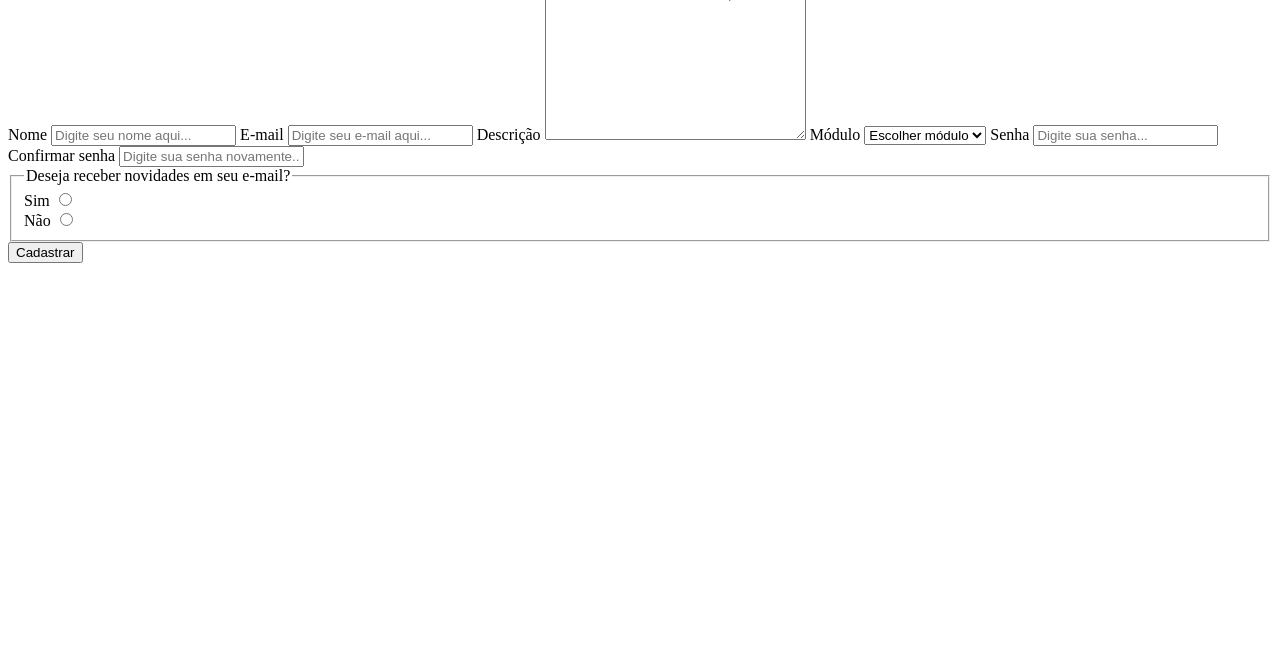
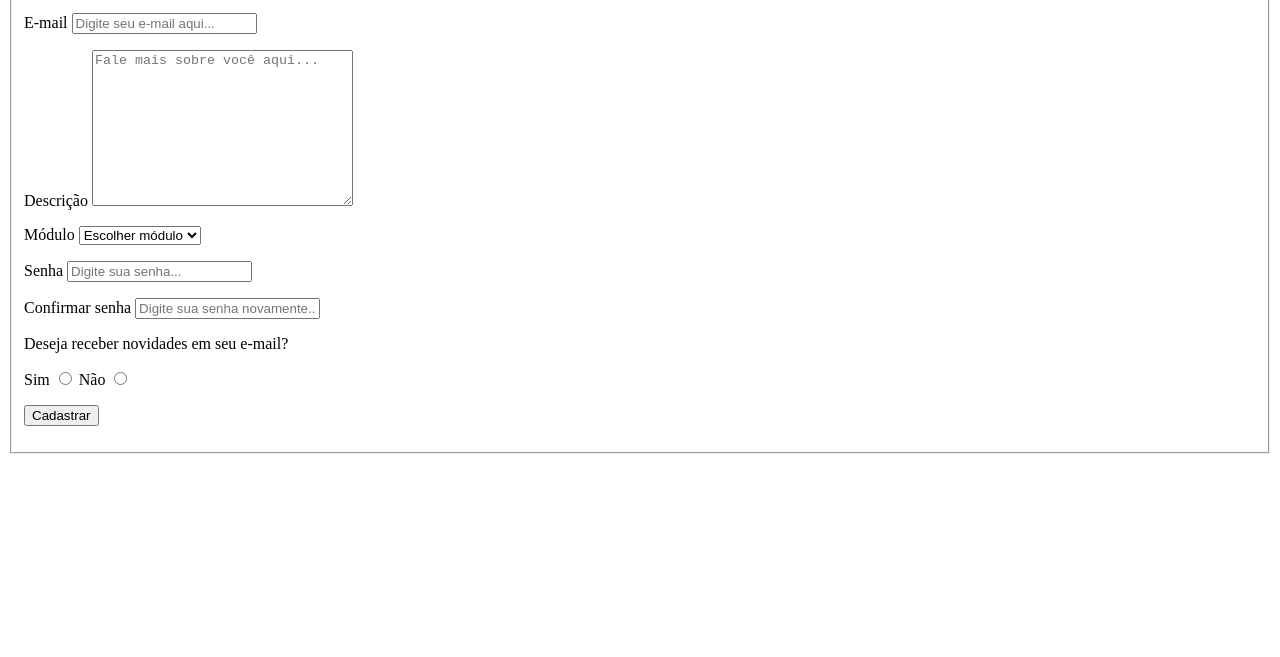
Before and after one commit to yurimotaa/formulario_kenzie_refazendo, a plain HTML site: page index.html in a window 1280 px wide. Shown: the part 143-800 px from the top of the page. Drawn offline with Linux system fonts and the light colour scheme.

Commit message:
organizando

```diff
--- a/index.html
+++ b/index.html
@@ -9,25 +9,26 @@
     <main>
         <header>
                 <h1>Formulário de inscrição</h1>
-                <h2>Preencha os dados abaixo</h2>
         </header>
 
         <aside>
+            <fieldset>
+                <legend>Preencha os dados abaixo</legend>
                 <form>
                     <!--Colocar nome-->
-                <label for="nome"> Nome</label>
-                    <input type="text" name="nome" id="nome" placeholder="Digite seu nome aqui..." required="true">
+                    <p><label for="nome"> Nome</label>
+                        <input type="text" name="nome" id="nome" placeholder="Digite seu nome aqui..." required="true"></p>
 
                     <!--Colocar email-->
-                <label for="email">E-mail</label>
-                    <input type="text" name="email" id="email" placeholder="Digite seu e-mail aqui..." required="true">
+                    <p><label for="email">E-mail</label>
+                        <input type="text" name="email" id="email" placeholder="Digite seu e-mail aqui..." required="true"></p>
 
                     <!--Colocar descricao-->
-                <label for="descricao">Descrição</label>
-                    <textarea name="descricao" id="descricao" placeholder="Fale mais sobre você aqui..." cols="30" rows="10" required="true"></textarea>
+                    <p><label for="descricao">Descrição</label>
+                        <textarea name="descricao" id="descricao" placeholder="Fale mais sobre você aqui..." cols="30" rows="10" required="true"></textarea></p>
 
                     <!--escolher modulo-->
-                <label for="modulo">Módulo</label>
+                    <p><label for="modulo">Módulo</label>
                         <select name="modulo" id="modulo" required="true">
                             <option value="">Escolher módulo</option>
                             <option value="modulo1">Módulo 1</option>
@@ -37,34 +38,33 @@
                             <option value="modulo5">Módulo 5</option>
                             <option value="modulo6">Módulo 6</option>
                         </select>
+                    </p>
 
                     <!--Senha-->
-                <label for="senha">Senha</label>
-                    <input type="password" name="senha" id="senha" placeholder="Digite sua senha..." required="true">
+                    <p><label for="senha">Senha</label>
+                        <input type="password" name="senha" id="senha" placeholder="Digite sua senha..." required="true"></p>
 
                     <!--Confirmar senha-->
-                <label for="confirmarsenha">Confirmar senha</label>
-                <input type="password" name="confirmarsenha" id="confirmarsenha" placeholder="Digite sua senha novamente...">
+                    <p><label for="confirmarsenha">Confirmar senha</label>
+                    <input type="password" name="confirmarsenha" id="confirmarsenha" placeholder="Digite sua senha novamente..."></p>
 
                     <!--Newsletter-->
-                <fieldset>
-                    <legend>Deseja receber novidades em seu e-mail?</legend>
+                        <p>Deseja receber novidades em seu e-mail?</p>
 
                         <div>
                             <label for="sim">Sim</label>
                                 <input type="radio" name="newsletter" id="sim" required="true">
-                    </div>
 
-                    <div>
                             <label for="nao">Não</label>
                                 <input type="radio" name="newsletter" id="nao" required="true">
                         </div>
-                </fieldset>
+
 
                     <!--Submit-->
-                <button type="submit">Cadastrar</button>
+                    <p><button type="submit">Cadastrar</button></p>
 
                 </form>
+        </fieldset>
         </aside>
     </main>
 
```
Lines whose indentation alone changed are shown as unchanged.
